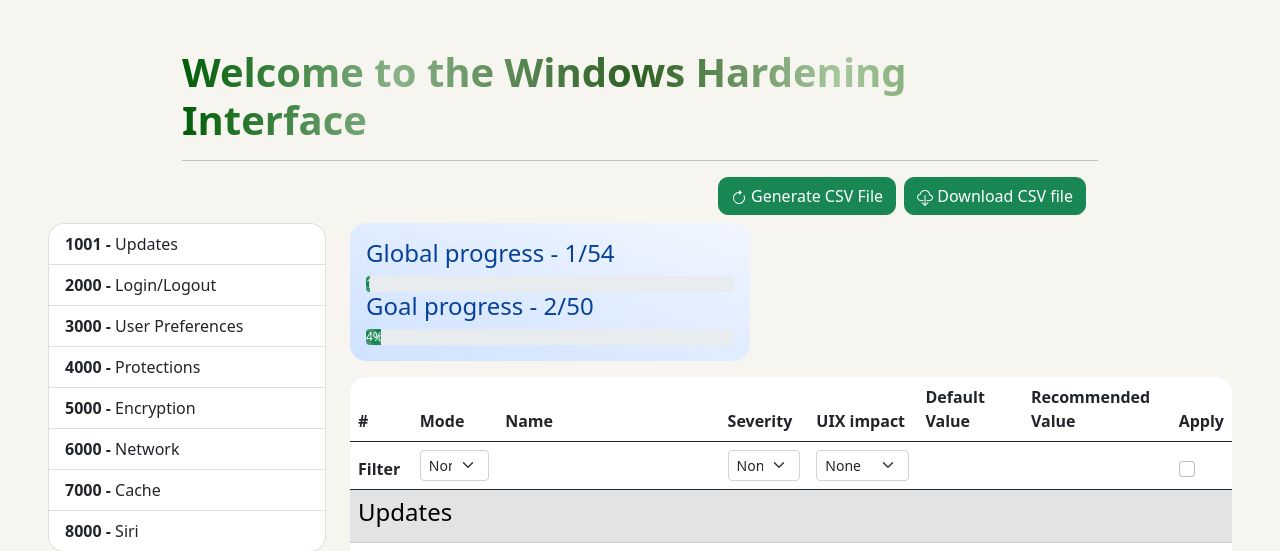
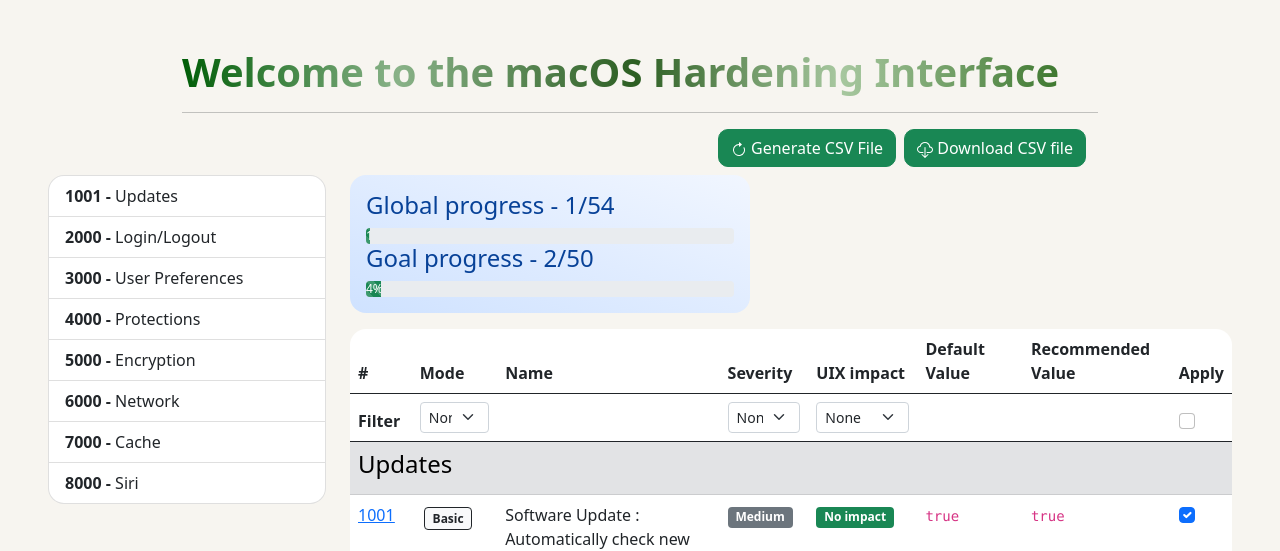
Before and after one commit to CRYPT-ON-IT/policies_hardening_interface, a PHP site: page /interface/macos in a window 1280 px wide. Shown: the top 551 px of the page. Run offline with PHP 8.4, Linux system fonts and the light colour scheme; data that the repository does not hold is empty.

Commit message:
Update page titles

```diff
--- a/interface/macos/index.php
+++ b/interface/macos/index.php
@@ -20,7 +20,7 @@
   <body data-spy="scroll">
     <section class="m-5">
       <div class="container mt-5" style="max-width:940px;">
-        <h1>Welcome to the Windows Hardening Interface</h1>
+        <h1>Welcome to the macOS Hardening Interface</h1>
         <hr>
           <div class="d-flex justify-content-end m-2">
             <!-- <a id="csv-generate" class="btn btn-success mx-1" role="button">
--- a/interface/windows/index.php
+++ b/interface/windows/index.php
@@ -20,7 +20,7 @@
   <body data-spy="scroll">
     <section class="m-5">
       <div class="container mt-5" style="max-width:940px;">
-        <h1>Welcome to the macOS Hardening Interface</h1>
+        <h1>Welcome to the Windows Hardening Interface</h1>
         <hr>
           <div class="d-flex justify-content-end m-2">
             <!-- <a id="csv-generate" class="btn btn-success mx-1" role="button">
```
